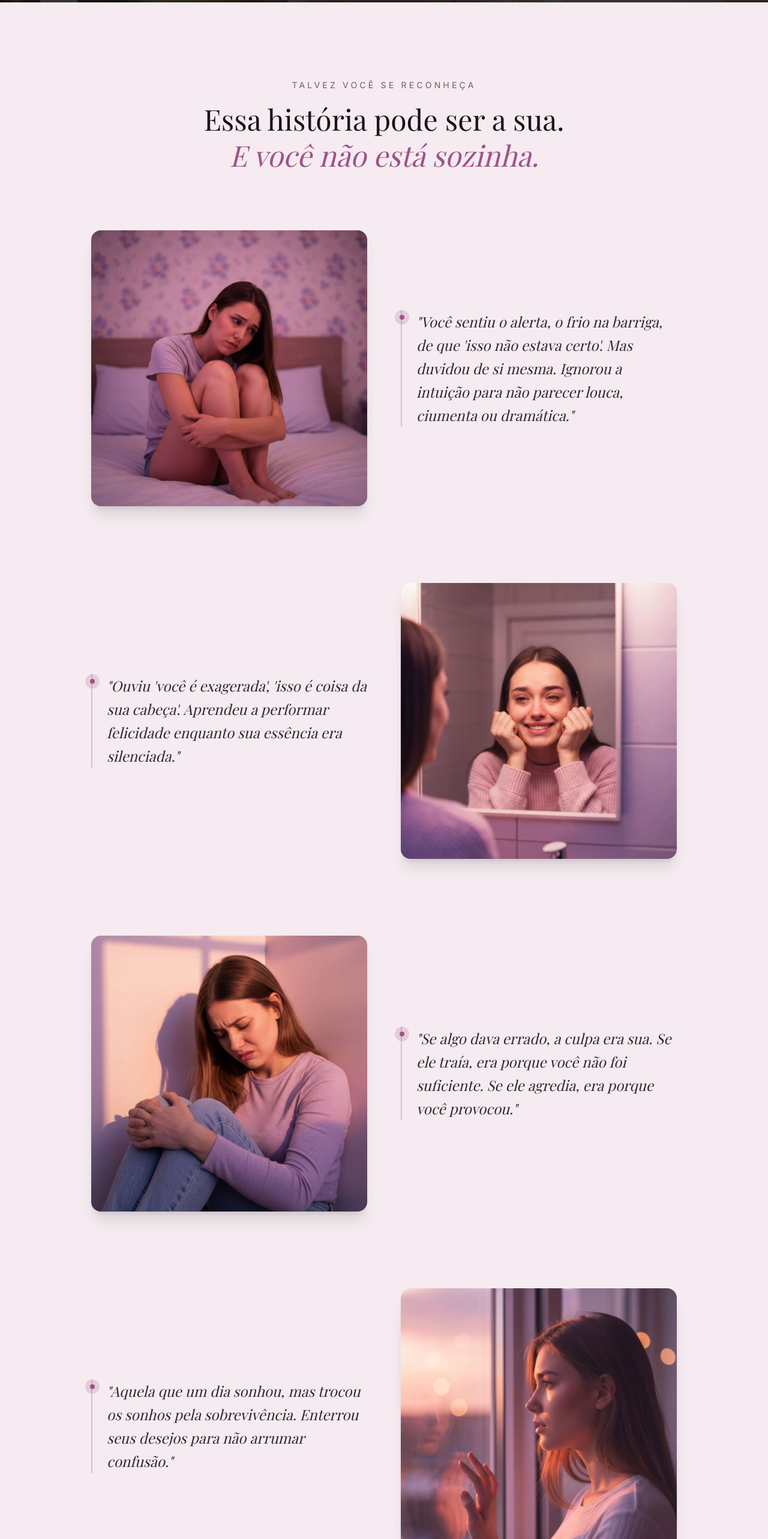
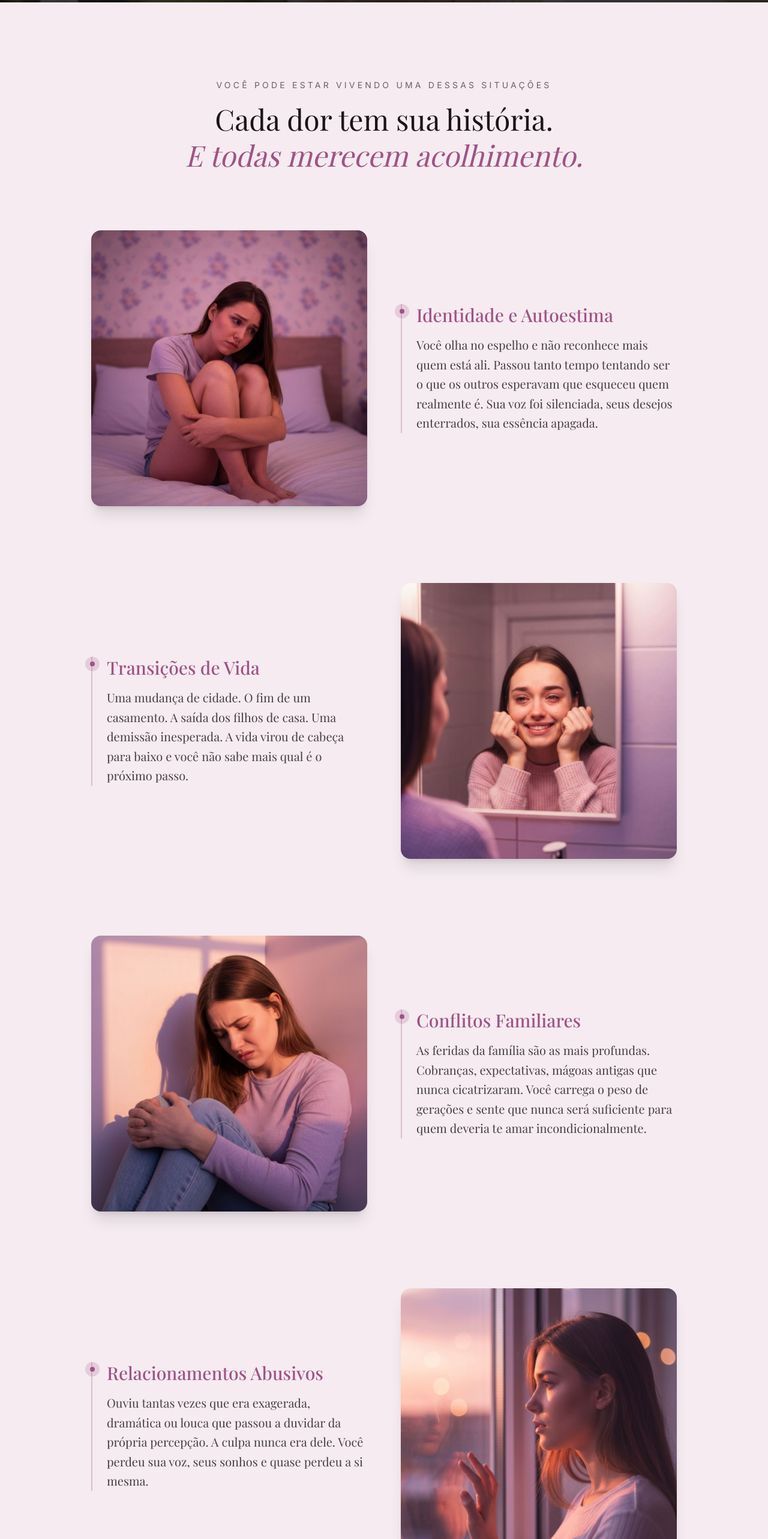
Before and after one commit to alessandro-campos-dev/v0-lab-contoterapia, a Next.js app: page / in a window 1280 px wide. Shown: the part 1020-3586 px from the top of the page at 60% size. Built offline with nearby package versions, Linux system fonts and the light colour scheme; a web font is replaced by a local one.

Commit message:
feat: update section with new copy for 4 pain points
Revamp section with titles for each pain point and new focus copy.

Co-authored-by: Alessandro Augusto de Oliveira Campos <215302746+alessandro-campos-dev@users.noreply.github.com>

```diff
--- a/components/story-section.tsx
+++ b/components/story-section.tsx
@@ -7,23 +7,27 @@ import { CTAButton } from "./cta-button"
 const slides = [
   {
     image: "/images/story-1-intuicao.jpg",
-    alt: "Mulher sentada sozinha, abraçando os joelhos com expressão conflituosa - representando a intuição ignorada",
-    text: "Você sentiu o alerta, o frio na barriga, de que 'isso não estava certo'. Mas duvidou de si mesma. Ignorou a intuição para não parecer louca, ciumenta ou dramática.",
+    alt: "Mulher refletindo sobre sua identidade e autoestima",
+    title: "Identidade e Autoestima",
+    text: "Você olha no espelho e não reconhece mais quem está ali. Passou tanto tempo tentando ser o que os outros esperavam que esqueceu quem realmente é. Sua voz foi silenciada, seus desejos enterrados, sua essência apagada.",
   },
   {
     image: "/images/story-2-silenciada.jpg",
-    alt: "Mulher se olhando no espelho forçando um sorriso enquanto chora - representando a felicidade performada",
-    text: "Ouviu 'você é exagerada', 'isso é coisa da sua cabeça'. Aprendeu a performar felicidade enquanto sua essência era silenciada.",
+    alt: "Mulher passando por uma transição de vida difícil",
+    title: "Transições de Vida",
+    text: "Uma mudança de cidade. O fim de um casamento. A saída dos filhos de casa. Uma demissão inesperada. A vida virou de cabeça para baixo e você não sabe mais qual é o próximo passo.",
   },
   {
     image: "/images/story-3-culpa.jpg",
-    alt: "Mulher sentada em um canto com expressão de resignação - representando a culpa que não era dela",
-    text: "Se algo dava errado, a culpa era sua. Se ele traía, era porque você não foi suficiente. Se ele agredia, era porque você provocou.",
+    alt: "Mulher lidando com conflitos familiares",
+    title: "Conflitos Familiares",
+    text: "As feridas da família são as mais profundas. Cobranças, expectativas, mágoas antigas que nunca cicatrizaram. Você carrega o peso de gerações e sente que nunca será suficiente para quem deveria te amar incondicionalmente.",
   },
   {
     image: "/images/story-4-sonhos.jpg",
-    alt: "Mulher olhando pela janela com melancolia ao pôr do sol - representando sonhos trocados pela sobrevivência",
-    text: "Aquela que um dia sonhou, mas trocou os sonhos pela sobrevivência. Enterrou seus desejos para não arrumar confusão.",
+    alt: "Mulher se recuperando de relacionamento abusivo",
+    title: "Relacionamentos Abusivos",
+    text: "Ouviu tantas vezes que era exagerada, dramática ou louca que passou a duvidar da própria percepção. A culpa nunca era dele. Você perdeu sua voz, seus sonhos e quase perdeu a si mesma.",
   },
 ]
 
@@ -60,12 +64,12 @@ export function StorySection() {
       <div className="max-w-5xl mx-auto px-6">
         <div className="text-center mb-16 md:mb-24">
           <p className="text-sm tracking-[0.3em] uppercase text-muted-foreground mb-4">
-            {"Talvez você se reconheça"}
+            {"Você pode estar vivendo uma dessas situações"}
           </p>
           <h2 className="font-serif text-3xl md:text-5xl leading-tight text-foreground text-balance">
-            {"Essa história pode ser a sua."}
+            {"Cada dor tem sua história."}
             <br />
-            <span className="text-primary italic">{"E você não está sozinha."}</span>
+            <span className="text-primary italic">{"E todas merecem acolhimento."}</span>
           </h2>
         </div>
 
@@ -98,8 +102,11 @@ export function StorySection() {
                   <span className="absolute -left-3 top-0 w-6 h-6 rounded-full bg-primary/20 flex items-center justify-center">
                     <span className="w-2 h-2 rounded-full bg-primary" />
                   </span>
-                  <p className="font-serif text-xl md:text-2xl leading-relaxed text-foreground/90 italic">
-                    {`"${slide.text}"`}
+                  <h3 className="font-serif text-2xl md:text-3xl font-medium text-primary mb-4">
+                    {slide.title}
+                  </h3>
+                  <p className="font-serif text-lg md:text-xl leading-relaxed text-foreground/80">
+                    {slide.text}
                   </p>
                 </div>
               </div>
```
